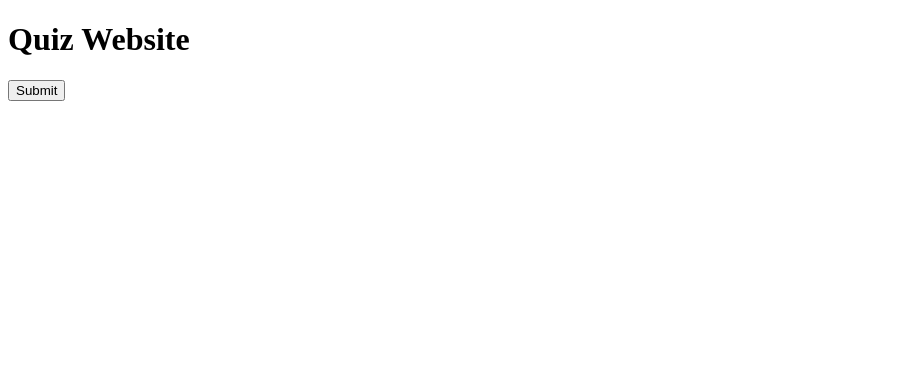
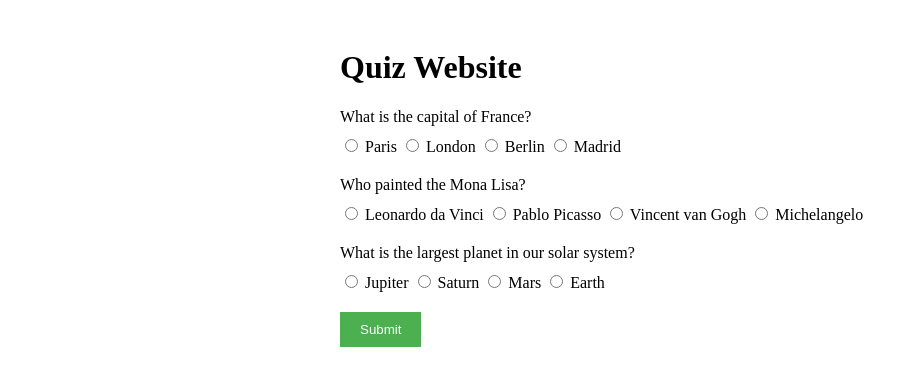
Before and after one commit to Jeevan1310/javascript-challenge-30, a plain HTML site: page Day-8/index.html in a window 1280 px wide. Shown: the whole page, without its empty margins (0-918 px from the left). Drawn offline with Linux system fonts and the light colour scheme.

Commit message:
completed for day-8

```diff
--- a/Day-8/index.html
+++ b/Day-8/index.html
@@ -2,6 +2,7 @@
 <html>
 <head>
   <title>Quiz Website</title>
+  <link rel="stylesheet" href="style.css">
 </head>
 <body>
   <div class="quiz-container">
@@ -9,5 +10,6 @@
     <div id="quiz"></div>
     <button class="submit-btn" onclick="submitQuiz()">Submit</button>
   </div>
+<script src="eighth.js"></script>
 </body>
 </html>
```
